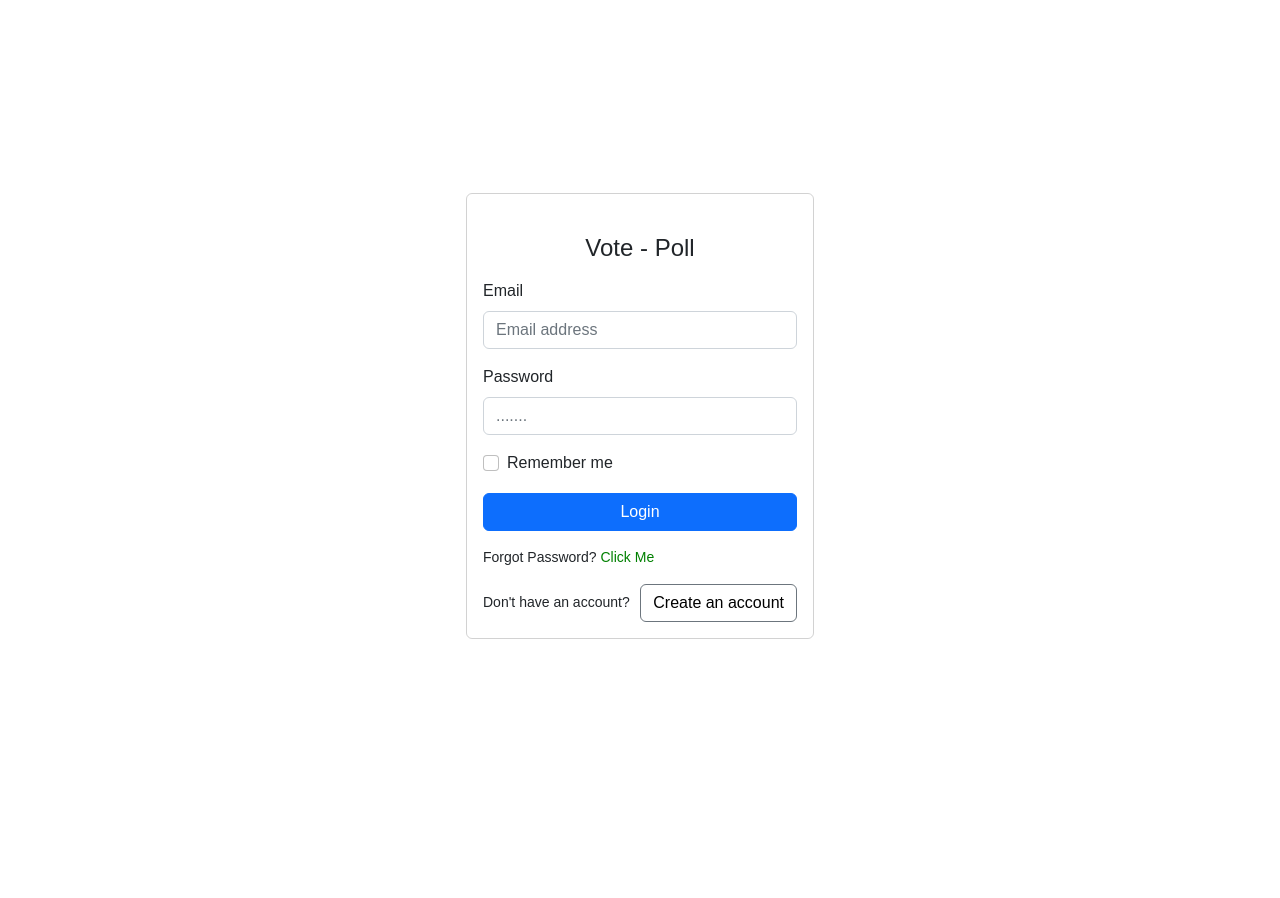
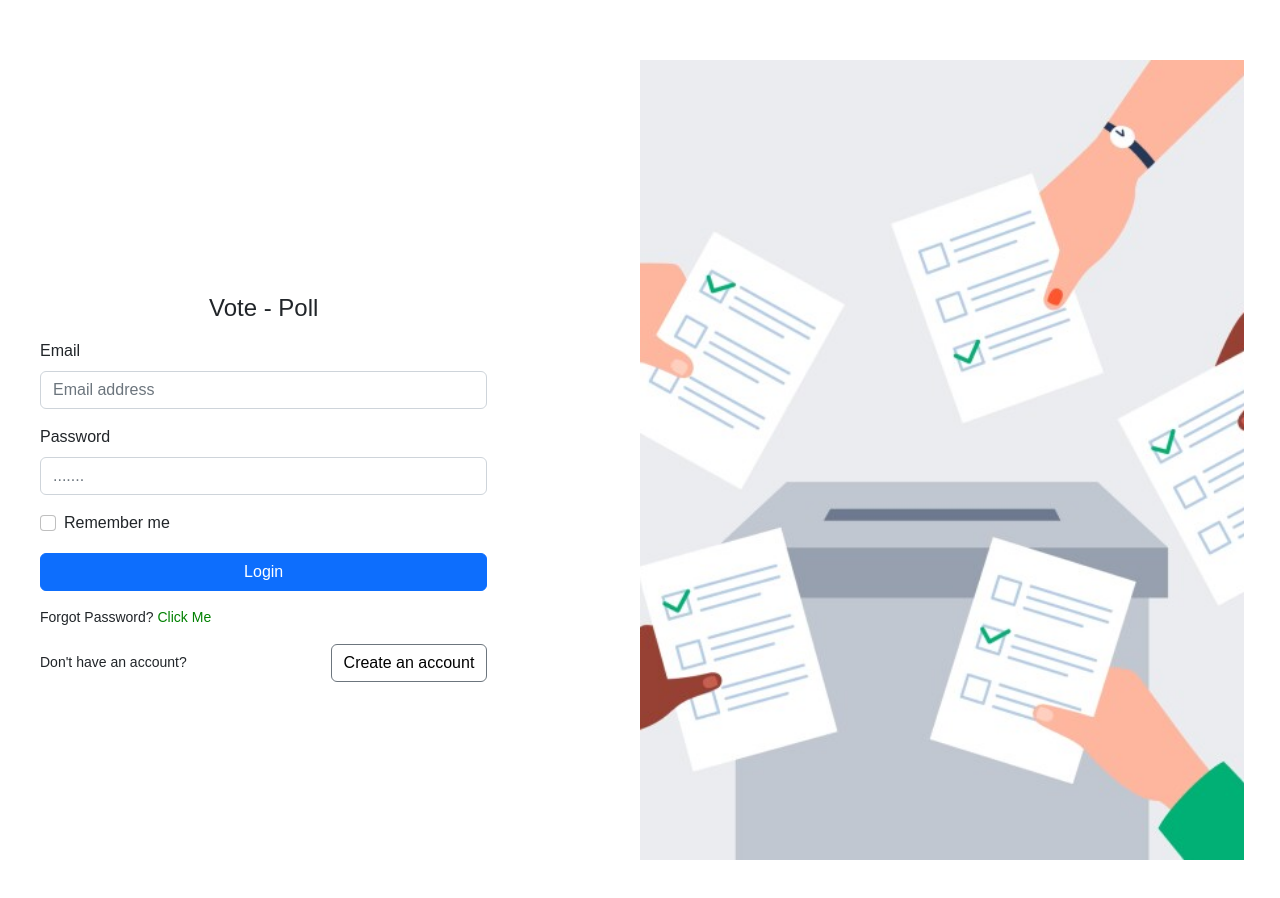
Before and after one commit to 56radius/vote-poll, a React (Create React App) app: page /login in a window 1280 px wide. Shown: the top 898 px of the page. Before the commit the page ends 800 px from the top, so only its background shows below. Built offline with nearby package versions, Linux system fonts and the light colour scheme.

Commit message:
Designing the login screen

```diff
--- a/src/assets/css/style.css
+++ b/src/assets/css/style.css
@@ -373,7 +373,7 @@ h6 {
 
 /* CSS for the search input placeholder color */
 .search-input::placeholder {
-  color: black;
+  color: white;
 }
 
 
--- a/src/components/HomeScreen.js
+++ b/src/components/HomeScreen.js
@@ -74,8 +74,8 @@ function HomeScreen() {
         <div className="container text-center">
           <div className="row justify-content-center">
             <div className="col-lg-8">
-              <h1 style={{ color: "black", fontWeight: "bold" }}>CREATE BEAUTIFUL & ENGAGING POLLS</h1>
-              <p style={{ color: "black", fontWeight: 'bold', fontSize: "80%", textAlign: "center" }}>
+              <h1 style={{ color: "#fff", fontWeight: "bold" }}>CREATE BEAUTIFUL & ENGAGING POLLS</h1>
+              <p style={{ color: "#fff", fontWeight: 'bold', fontSize: "80%", textAlign: "center" }}>
                 Please come and create your favorite poll to vote and don't worry there's a fair voting system in everything you want to vote in.
               </p>
               <div className="mt-3">
--- a/src/components/LoginScreen.js
+++ b/src/components/LoginScreen.js
@@ -1,5 +1,9 @@
 import React from "react";
 import { useNavigate } from "react-router-dom";
+
+// Importing the images
+import Vote from "../assets/img/voting.jpeg";
+
 import Swal from "sweetalert2";
 
 function LoginScreen() {
@@ -8,11 +12,14 @@ function LoginScreen() {
   return (
     <div>
       <main>
-        <div className="container">
-          <section className="section register min-vh-100 d-flex flex-column align-items-center justify-content-center py-4">
-            <div className="container">
-              <div className="row justify-content-center">
-                <div className="col-lg-4 col-md-6 d-flex flex-column align-items-center justify-content-center">
+        <div className="container-fluid">
+          <section className="section register min-vh-100 d-flex">
+            <div className="row w-100">
+              {/* Left column for the login form */}
+              <div className="col-lg-6 d-flex flex-column align-items-start justify-content-center" style={{ minHeight: "100vh" }}>
+                <div className="container h-100 d-flex flex-column justify-content-center">
+                  <div className="row justify-content-start">
+                    <div className="col-lg-10 col-md-12 d-flex flex-column align-items-start justify-content-center">
                       <div className="d-flex justify-content-center py-4">
                         <button
                           style={{
@@ -24,8 +31,8 @@ function LoginScreen() {
                         >
                         </button>
                       </div>
-                  <form action="" className="mt" method="post">
-                    <div className="card mb-3" style={{ background: "transparent" }}>
+                      <form action="" className="w-100" method="post">
+                        <div className="card mb-3" style={{ background: "transparent", border: "none" }}>
                           <div className="card-body">
                             <div className="pt-4 pb-2">
                               <h5 className="card-title text-center pb-0 fs-4">
@@ -125,6 +132,17 @@ function LoginScreen() {
                     </div>
                   </div>
                 </div>
+              </div>
+
+              {/* Right column for the full-sized picture */}
+              <div className="col-lg-6 d-none d-lg-block">
+                <img
+                  src={Vote}
+                  alt="Voting"
+                  style={{ width: "100%", height: "100vh", objectFit: "cover" }}
+                />
+              </div>
+            </div>
           </section>
         </div>
       </main>
```
Lines whose indentation alone changed are shown as unchanged.
